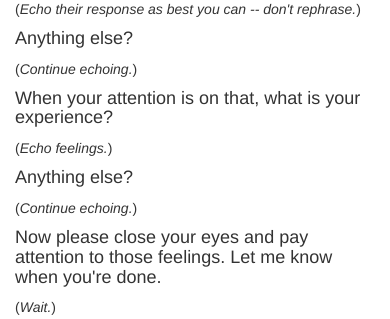
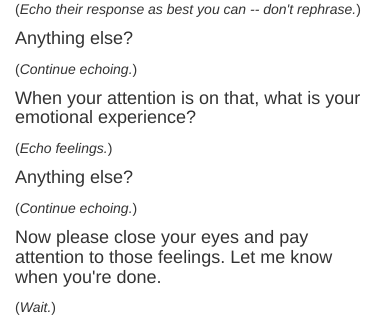
Before and after one commit to BruceEckel/Question-Of-The-Day, a Flask app: page /first_question in a window 390 px wide. Shown: the part 134-453 px from the top of the page. Run offline with Flask 2, Linux system fonts and the light colour scheme; some libraries are stand-ins or nearby versions.

```diff
--- a/DailyQuestions.py
+++ b/DailyQuestions.py
@@ -7,23 +7,23 @@ QUESTIONS = [
 ("Who Or What Are You Blaming?", "Who Has Made A Difference In Your Life?"),
 ("What Do You Say You Don't Have Time For?", "What Have You Been Learning Lately?"),
 ("Who Or What Have You Been Avoiding?", "What Can People Count On You For?"),
-("Where Have You Broken Your Word?", " What Would You Like To Be Acknowledged For?"),
+("Where Have You Broken Your Word?", "What Would You Like To Be Acknowledged For?"),
 ("What Do You Keep Putting Off For Another Day?", "What Do You Love About The Work You Do?"),
 ("What Is Your Greatest Failure?", "What Is Your Greatest Success?"),
-("What Are You Holding On To But Not Relishing?", " When Do You Feel Most At Peace?"),
+("What Are You Holding On To But Not Relishing?", "When Do You Feel Most At Peace?"),
 ("What About Your Body Have You Been Making Wrong?", "What Do You Love About Your Life?"),
-("What Stops You From Asking For Support?", " What Request Can You Make Today?"),
-("What Do You Say Is Missing In Your Life?", " What Dream Has Come True For You?"),
+("What Stops You From Asking For Support?", "What Request Can You Make Today?"),
+("What Do You Say Is Missing In Your Life?", "What Dream Has Come True For You?"),
 ("What Fear Are You Resisting Facing?", "Who Is Your Hero?"),
 ("Where Are You Being Right Rather Than Being Love?", "What Are You Committed To?"),
 ("What Are You Hiding? ", "How Can You Nurture Yourself Today?"),
 ("Who Do You Speak About In A Diminishing Way?", "What Is Your Contribution To The World?"),
 ("What Have You Been Thinking But Not Saying?", "How Do You Show Love?"),
 ("What Are You Afraid Of Losing?", "What Is Most Important To You?"),
-("What Do You Have A Hard Time Admitting?", " What Are You Proud Of?"),
+("What Do You Have A Hard Time Admitting?", "What Are You Proud Of?"),
 ("What About Your Life Isn’t Going As Planned?", "What Energizes You?"),
-("What's Bothering You?", " What Are You Grateful For?"),
-("What Triggers You?", " What Are You Grateful For?"),
+("What's Bothering You?", "What Are You Grateful For?"),
+("What Triggers Your Wounds?", "What is Your Heart Saying?"),
 ]
 
 def todaysQuestion():
--- a/templates/first_question.html
+++ b/templates/first_question.html
@@ -26,7 +26,7 @@
   (<i>Echo their response as best you can -- don't rephrase.</i>)
   <h4>Anything else?</h4>
   (<i>Continue echoing.</i>)
-  <h4>When your attention is on that, what is your experience?</h4>
+  <h4>When your attention is on that, what is your emotional experience?</h4>
   (<i>Echo feelings.</i>)
   <h4>Anything else?</h4>
   (<i>Continue echoing.</i>)
```
